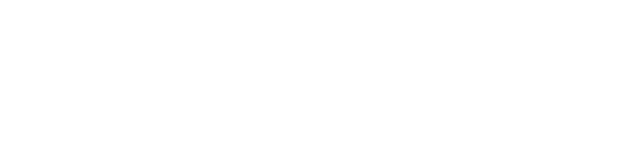
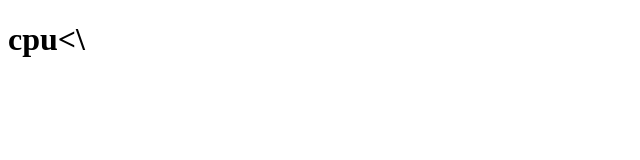
Before and after one commit to iamneo-production/ffebcdaacbfcadaeccdfffebaeceaec, a website: page public/index.html in a window 1280 px wide. Shown: the whole page, without its empty margins (0-640 px from the left). Drawn offline with Linux system fonts and the light colour scheme.

Commit message:
Backup Commit

```diff
--- a/public/index.html
+++ b/public/index.html
@@ -8,6 +8,6 @@
     <link rel="stylesheet" href="style.css" />
 </head>
 <body>
-
+    <h1>cpu<\
 </body>
 </html>
```
